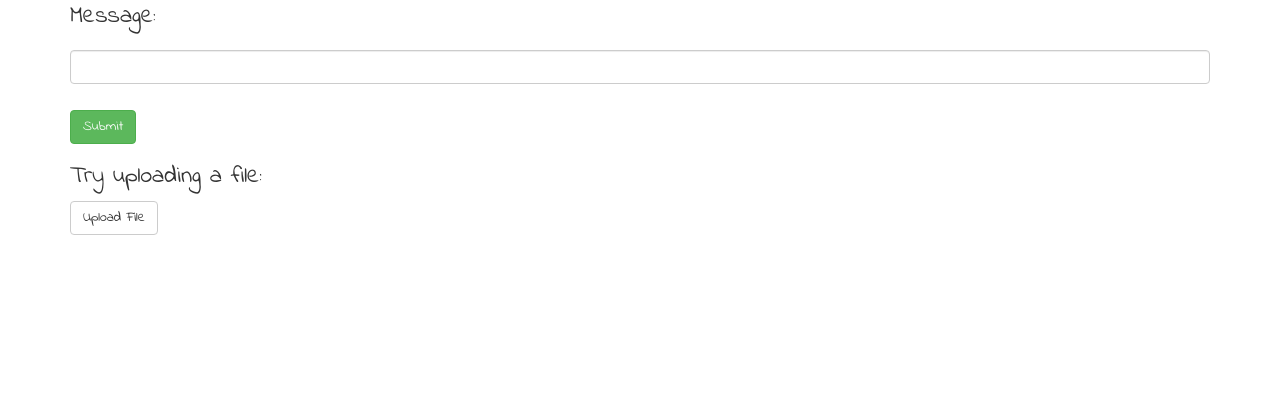
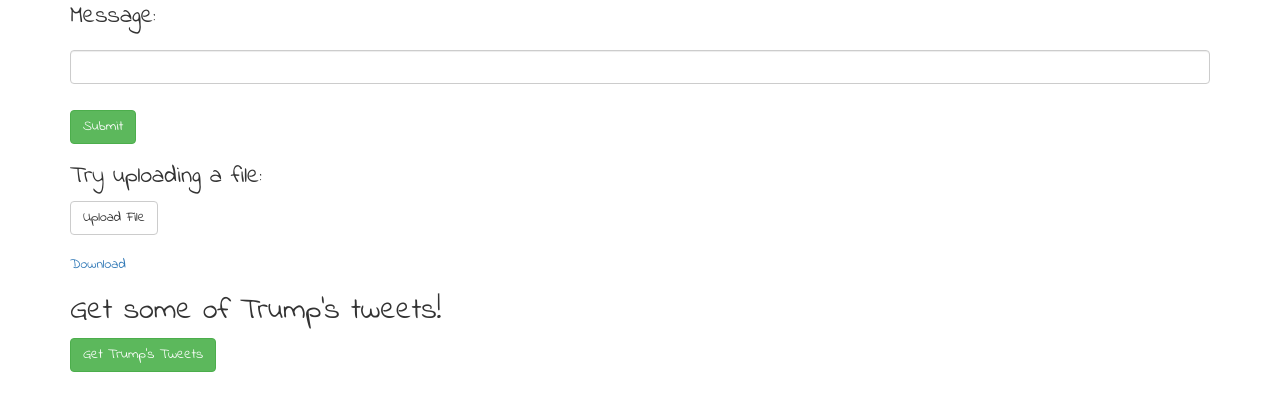
Before and after one commit to lia4/dubhacks_2017, a Flask app: page / in a window 1280 px wide. Shown: the part 106-517 px from the top of the page. Run offline with Flask 2, Linux system fonts and the light colour scheme; some libraries are stand-ins or nearby versions.

Commit message:
Tweetssssssss

```diff
--- a/project/app.py
+++ b/project/app.py
@@ -5,8 +5,13 @@ import src.fb_chat as fb_chat
 import os
 import httplib, urllib, base64
 from datetime import datetime as dt
+from twitter import getTweets
 
 app = Flask(__name__);
+@app.route('/api/trump', methods=['GET'])
+def tweets():
+    test = json.dumps(getTweets(200));
+    return test;
 
 @app.route('/')
 def index():
--- a/project/static/js/stuff.js
+++ b/project/static/js/stuff.js
@@ -23,6 +23,23 @@ $(document).on('change', '#file', function() {
     }
 });
 
+
+$("#tweets").on('click', function () {
+    var xhttp = new XMLHttpRequest();
+    xhttp.open("GET", "/api/trump", true);
+    xhttp.send();
+    xhttp.onreadystatechange = function() {
+        if (xhttp.readyState == XMLHttpRequest.DONE) {
+            var tweets = JSON.parse(xhttp.responseText);
+            for (tweet in tweets) {
+                console.log(tweets[tweet]);
+                $("#tweettext").append("<li>" + tweets[tweet] + "</li>");
+            }
+        }
+    }
+
+});
+
 function processFile(e) {
     console.log(e);
     console.log("Processing file");
--- a/project/templates/index.html
+++ b/project/templates/index.html
@@ -30,6 +30,16 @@
         </label>
         <h3 id="fileName"> </h3>
       </div>
+
+      <div id="getMessages">
+      <a href="../messages.json" download="messages.json">Download</a>
+      </div>
+
+      <div id="getTrump">
+            <h2> Get some of Trump's tweets! </h2>
+            <button class="btn btn-success" id="tweets"> Get Trump's Tweets </button>
+            <div id="tweettext"> </div>
+      </div>
     </div>
     <!-- scripts -->
       <script type="text/javascript" src="https://ajax.aspnetcdn.com/ajax/jQuery/jquery-3.2.1.min.js"></script>
```
Also changed, not shown: project/twitter.py (+9 -6 lines), 1 other file.
